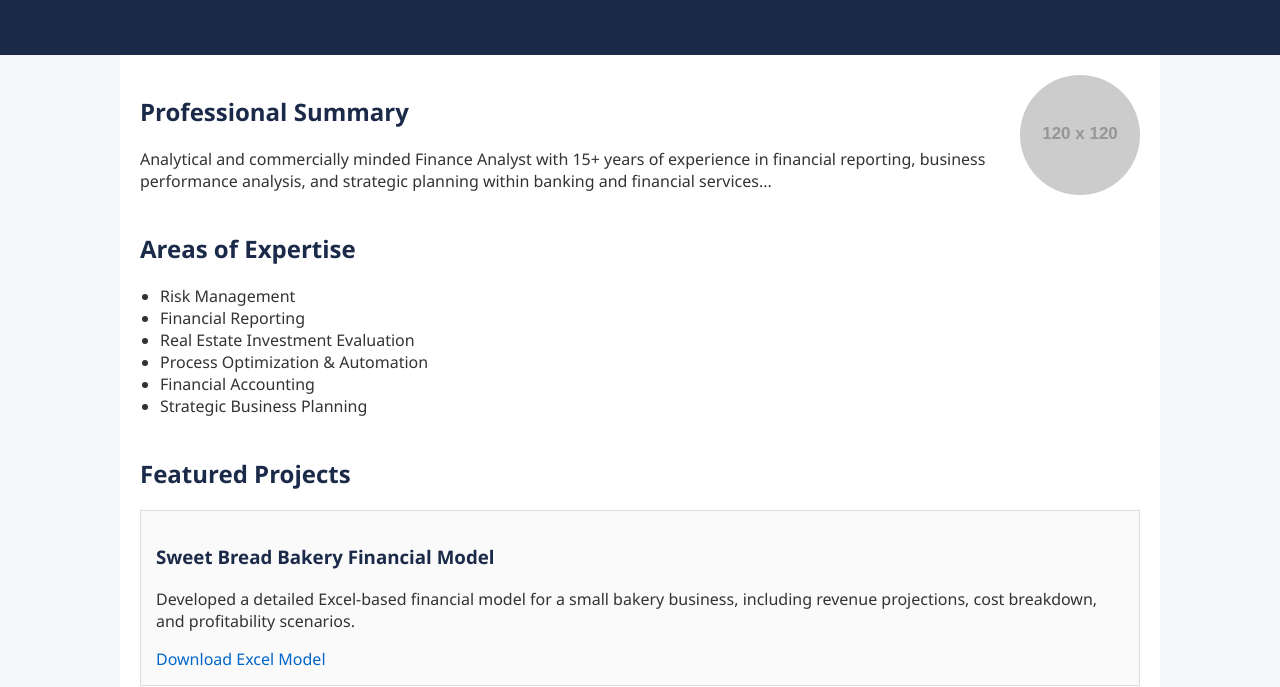
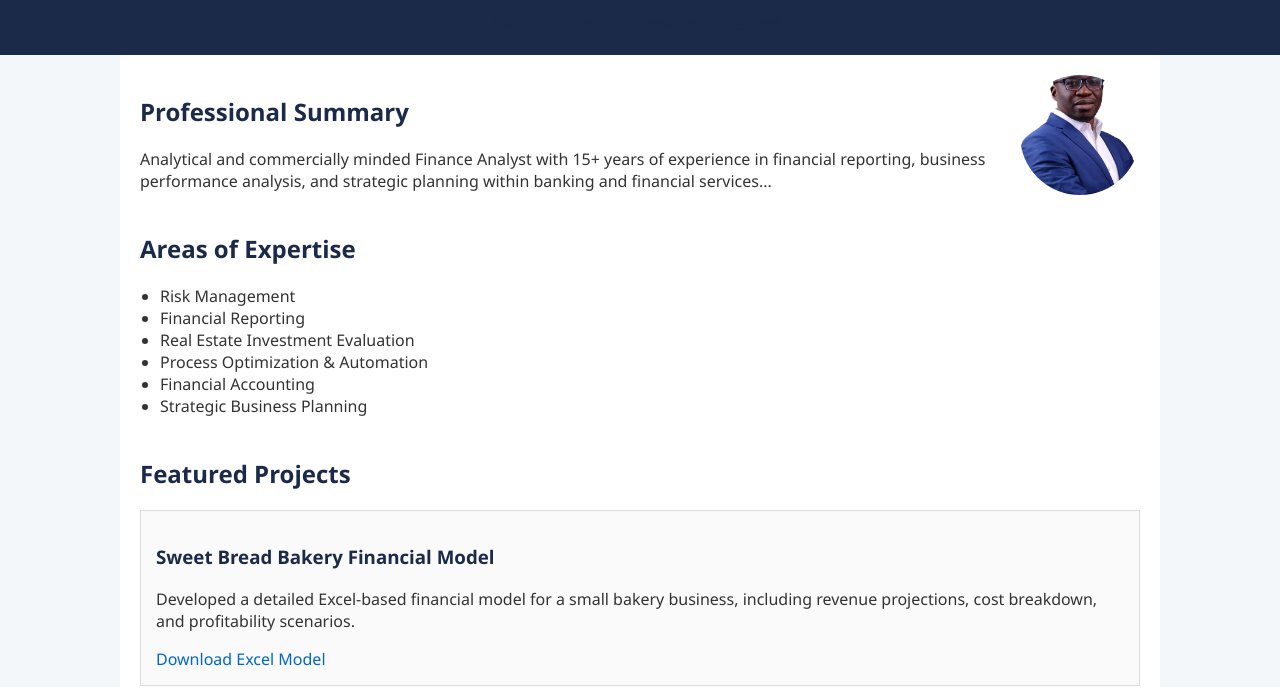
Before and after one commit to persone-portfolioinc/FA-Lawrence_Essell, a plain HTML site: page index.html in a window 1280 px wide. Shown: the part 131-818 px from the top of the page. Drawn offline with Linux system fonts and the light colour scheme; placeholder pictures from the web are drawn by us.

Commit message:
Update index.html

```diff
--- a/index.html
+++ b/index.html
@@ -39,7 +39,7 @@
       width: 120px;
       height: 120px;
       border-radius: 50%;
-      background: #ccc url('https://via.placeholder.com/120') no-repeat center;
+      background: #ccc url('https://persone-portfolioinc.github.io/FA-Lawrence_Essell/lawEx.JPG') no-repeat center;
       background-size: cover;
     }
     .contact-links a {
```
